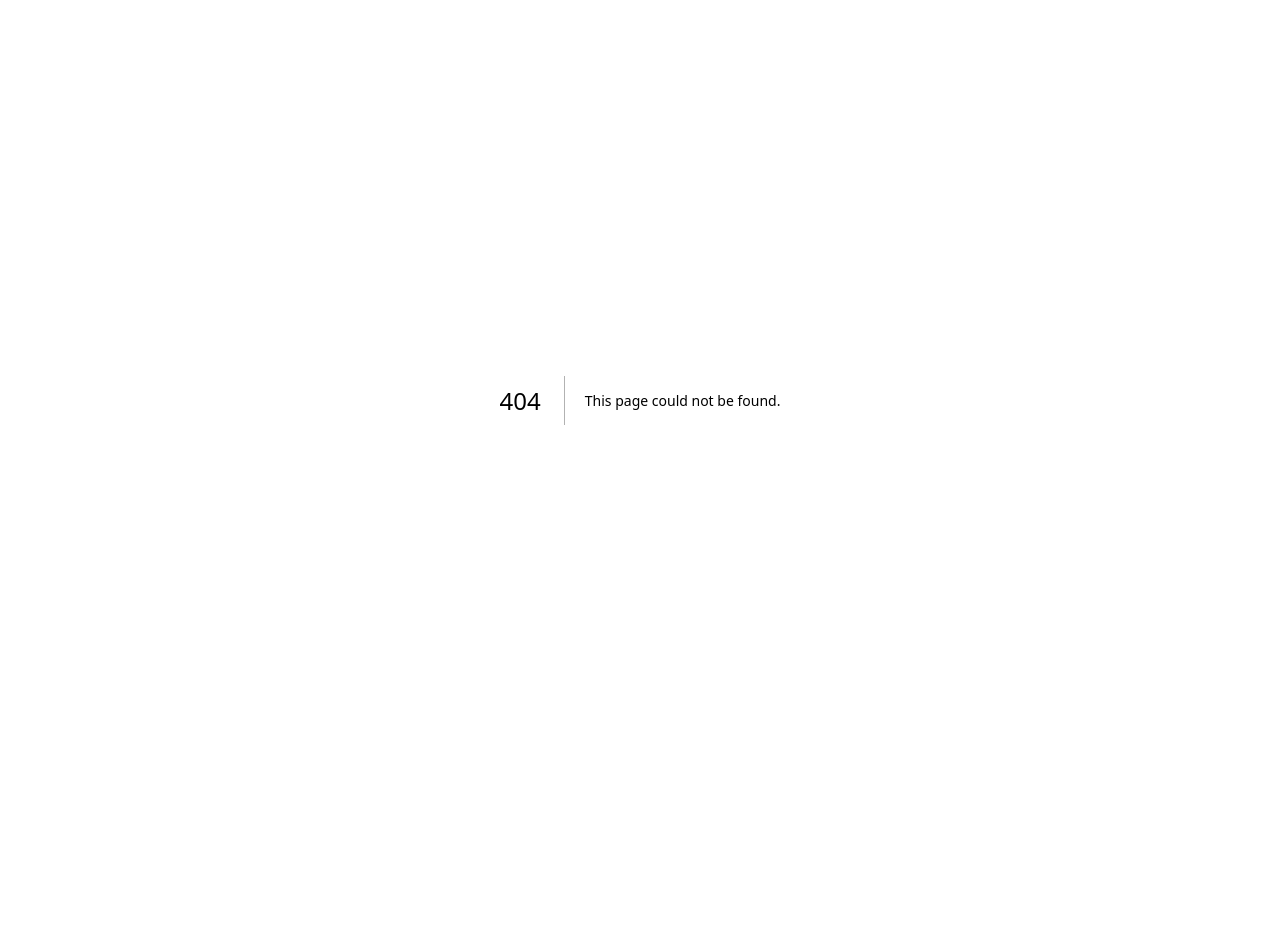
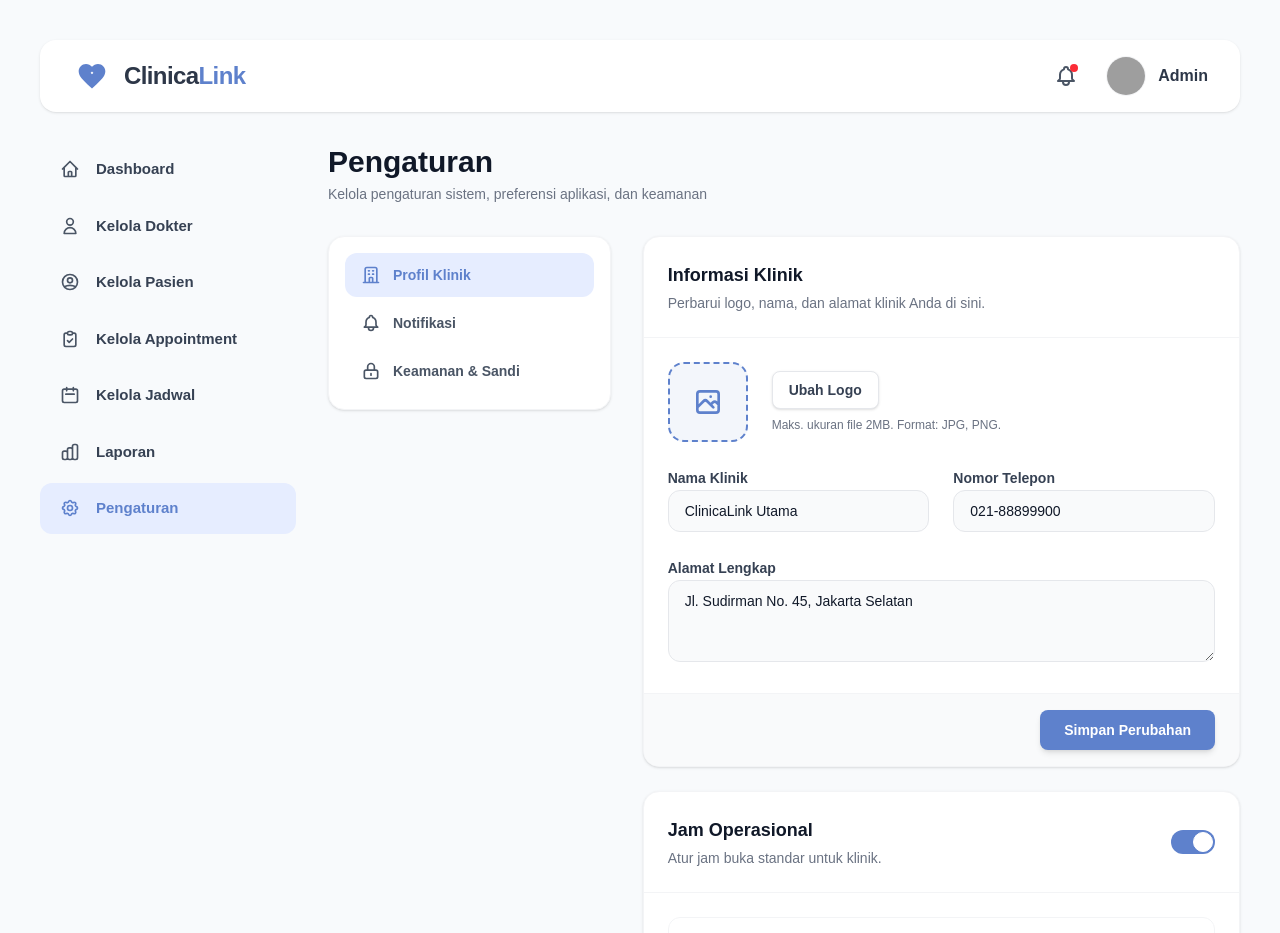
Before and after one commit to AdrielC1/ClinicaLink, a Next.js app: page /admin/settings in a window 1280 px wide. Before the commit this address had no page. Shown: the top 933 px of the page. Before the commit the page ends 800 px from the top, so only its background shows below. Built offline with nearby package versions, Linux system fonts and the light colour scheme; grey boxes are pictures that could not be loaded.

Commit message:
feat(admin): buat halaman pengaturan dummy

```diff
--- /dev/null
+++ b/src/app/admin/settings/page.jsx
@@ -0,0 +1,118 @@
+import React from "react";
+
+export default function AdminSettingsPage() {
+    return (
+        <div className="font-sans text-slate-800 pb-10">
+            {/* Header Section */}
+            <div className="mb-8">
+                <h1 className="text-3xl font-bold text-gray-900 mb-1">Pengaturan</h1>
+                <p className="text-gray-500 text-sm">Kelola pengaturan sistem, preferensi aplikasi, dan keamanan</p>
+            </div>
+
+            <div className="grid grid-cols-1 lg:grid-cols-3 gap-8">
+
+                {/* Left Sidebar Menu (Internal Settings) */}
+                <div className="col-span-1">
+                    <div className="bg-white rounded-2xl shadow-sm border border-gray-100 p-4 sticky top-6">
+                        <nav className="space-y-1">
+                            <a href="#" className="flex items-center gap-3 px-4 py-3 bg-[#E6EDFF] text-[#5E81CC] rounded-xl font-bold text-sm transition-colors">
+                                <svg className="w-5 h-5" fill="none" stroke="currentColor" viewBox="0 0 24 24">
+                                    <path strokeLinecap="round" strokeLinejoin="round" strokeWidth="2" d="M19 21V5a2 2 0 00-2-2H7a2 2 0 00-2 2v16m14 0h2m-2 0h-5m-9 0H3m2 0h5M9 7h1m-1 4h1m4-4h1m-1 4h1m-5 10v-5a1 1 0 011-1h2a1 1 0 011 1v5m-4 0h4" />
+                                </svg>
+                                Profil Klinik
+                            </a>
+                            <a href="#" className="flex items-center gap-3 px-4 py-3 text-gray-600 hover:bg-gray-50 rounded-xl font-semibold text-sm transition-colors">
+                                <svg className="w-5 h-5" fill="none" stroke="currentColor" viewBox="0 0 24 24">
+                                    <path strokeLinecap="round" strokeLinejoin="round" strokeWidth="2" d="M15 17h5l-1.405-1.405A2.032 2.032 0 0118 14.158V11a6.002 6.002 0 00-4-5.659V5a2 2 0 10-4 0v.341C7.67 6.165 6 8.388 6 11v3.159c0 .538-.214 1.055-.595 1.436L4 17h5m6 0v1a3 3 0 11-6 0v-1m6 0H9" />
+                                </svg>
+                                Notifikasi
+                            </a>
+                            <a href="#" className="flex items-center gap-3 px-4 py-3 text-gray-600 hover:bg-gray-50 rounded-xl font-semibold text-sm transition-colors">
+                                <svg className="w-5 h-5" fill="none" stroke="currentColor" viewBox="0 0 24 24">
+                                    <path strokeLinecap="round" strokeLinejoin="round" strokeWidth="2" d="M12 15v2m-6 4h12a2 2 0 002-2v-6a2 2 0 00-2-2H6a2 2 0 00-2 2v6a2 2 0 002 2zm10-10V7a4 4 0 00-8 0v4h8z" />
+                                </svg>
+                                Keamanan & Sandi
+                            </a>
+                        </nav>
+                    </div>
+                </div>
+
+                {/* Right Form Area */}
+                <div className="col-span-1 lg:col-span-2 space-y-6">
+
+                    {/* Klinik Profile Card */}
+                    <div className="bg-white rounded-2xl shadow-sm border border-gray-100 overflow-hidden">
+                        <div className="p-6 border-b border-gray-100">
+                            <h2 className="text-lg font-bold text-gray-900">Informasi Klinik</h2>
+                            <p className="text-sm text-gray-500 mt-1">Perbarui logo, nama, dan alamat klinik Anda di sini.</p>
+                        </div>
+
+                        <div className="p-6 space-y-6">
+                            {/* Logo Upload Dummy */}
+                            <div className="flex items-center gap-6">
+                                <div className="w-20 h-20 bg-[#F3F6FB] rounded-2xl border-2 border-dashed border-[#5E81CC] flex items-center justify-center text-[#5E81CC]">
+                                    <svg className="w-8 h-8" fill="none" stroke="currentColor" viewBox="0 0 24 24">
+                                        <path strokeLinecap="round" strokeLinejoin="round" strokeWidth="2" d="M4 16l4.586-4.586a2 2 0 012.828 0L16 16m-2-2l1.586-1.586a2 2 0 012.828 0L20 14m-6-6h.01M6 20h12a2 2 0 002-2V6a2 2 0 00-2-2H6a2 2 0 00-2 2v12a2 2 0 002 2z" />
+                                    </svg>
+                                </div>
+                                <div>
+                                    <button className="px-4 py-2 bg-white border border-gray-200 text-sm font-semibold text-gray-700 rounded-lg hover:bg-gray-50 transition-colors shadow-sm mb-2">
+                                        Ubah Logo
+                                    </button>
+                                    <p className="text-xs text-gray-500">Maks. ukuran file 2MB. Format: JPG, PNG.</p>
+                                </div>
+                            </div>
+
+                            <div className="grid grid-cols-1 md:grid-cols-2 gap-6">
+                                <div className="space-y-2">
+                                    <label className="text-sm font-semibold text-gray-700">Nama Klinik</label>
+                                    <input type="text" defaultValue="ClinicaLink Utama" className="w-full px-4 py-2.5 bg-gray-50 border border-gray-200 rounded-xl text-sm focus:outline-none focus:ring-2 focus:ring-[#5E81CC] focus:bg-white transition-all text-gray-900" />
+                                </div>
+                                <div className="space-y-2">
+                                    <label className="text-sm font-semibold text-gray-700">Nomor Telepon</label>
+                                    <input type="text" defaultValue="021-88899900" className="w-full px-4 py-2.5 bg-gray-50 border border-gray-200 rounded-xl text-sm focus:outline-none focus:ring-2 focus:ring-[#5E81CC] focus:bg-white transition-all text-gray-900" />
+                                </div>
+                                <div className="space-y-2 md:col-span-2">
+                                    <label className="text-sm font-semibold text-gray-700">Alamat Lengkap</label>
+                                    <textarea rows="3" defaultValue="Jl. Sudirman No. 45, Jakarta Selatan" className="w-full px-4 py-2.5 bg-gray-50 border border-gray-200 rounded-xl text-sm focus:outline-none focus:ring-2 focus:ring-[#5E81CC] focus:bg-white transition-all text-gray-900"></textarea>
+                                </div>
+                            </div>
+                        </div>
+
+                        <div className="px-6 py-4 bg-gray-50 border-t border-gray-100 flex justify-end">
+                            <button className="px-6 py-2.5 bg-[#5E81CC] text-white font-semibold rounded-lg text-sm shadow-md hover:bg-[#4A6BB0] transition-colors">
+                                Simpan Perubahan
+                            </button>
+                        </div>
+                    </div>
+
+                    {/* Operational Hours Dummy */}
+                    <div className="bg-white rounded-2xl shadow-sm border border-gray-100 overflow-hidden">
+                        <div className="p-6 border-b border-gray-100 flex justify-between items-center">
+                            <div>
+                                <h2 className="text-lg font-bold text-gray-900">Jam Operasional</h2>
+                                <p className="text-sm text-gray-500 mt-1">Atur jam buka standar untuk klinik.</p>
+                            </div>
+                            {/* Toggle Switch */}
+                            <label className="relative inline-flex items-center cursor-pointer">
+                                <input type="checkbox" className="sr-only peer" defaultChecked />
+                                <div className="w-11 h-6 bg-gray-200 peer-focus:outline-none peer-focus:ring-4 peer-focus:ring-blue-300 rounded-full peer peer-checked:after:translate-x-full peer-checked:after:border-white after:content-[''] after:absolute after:top-[2px] after:left-[2px] after:bg-white after:border-gray-300 after:border after:rounded-full after:h-5 after:w-5 after:transition-all peer-checked:bg-[#5E81CC]"></div>
+                            </label>
+                        </div>
+                        <div className="p-6">
+                            <div className="flex items-center justify-between p-4 border border-gray-100 rounded-xl mb-3 hover:bg-gray-50 transition-colors">
+                                <span className="font-semibold text-sm text-gray-700">Senin - Jumat</span>
+                                <span className="text-sm font-medium bg-[#E6EDFF] text-[#5E81CC] px-3 py-1 rounded-md">08:00 - 20:00</span>
+                            </div>
+                            <div className="flex items-center justify-between p-4 border border-gray-100 rounded-xl hover:bg-gray-50 transition-colors">
+                                <span className="font-semibold text-sm text-gray-700">Sabtu - Minggu</span>
+                                <span className="text-sm font-medium bg-[#E6EDFF] text-[#5E81CC] px-3 py-1 rounded-md">09:00 - 15:00</span>
+                            </div>
+                        </div>
+                    </div>
+
+                </div>
+            </div>
+        </div>
+    );
+}
```
